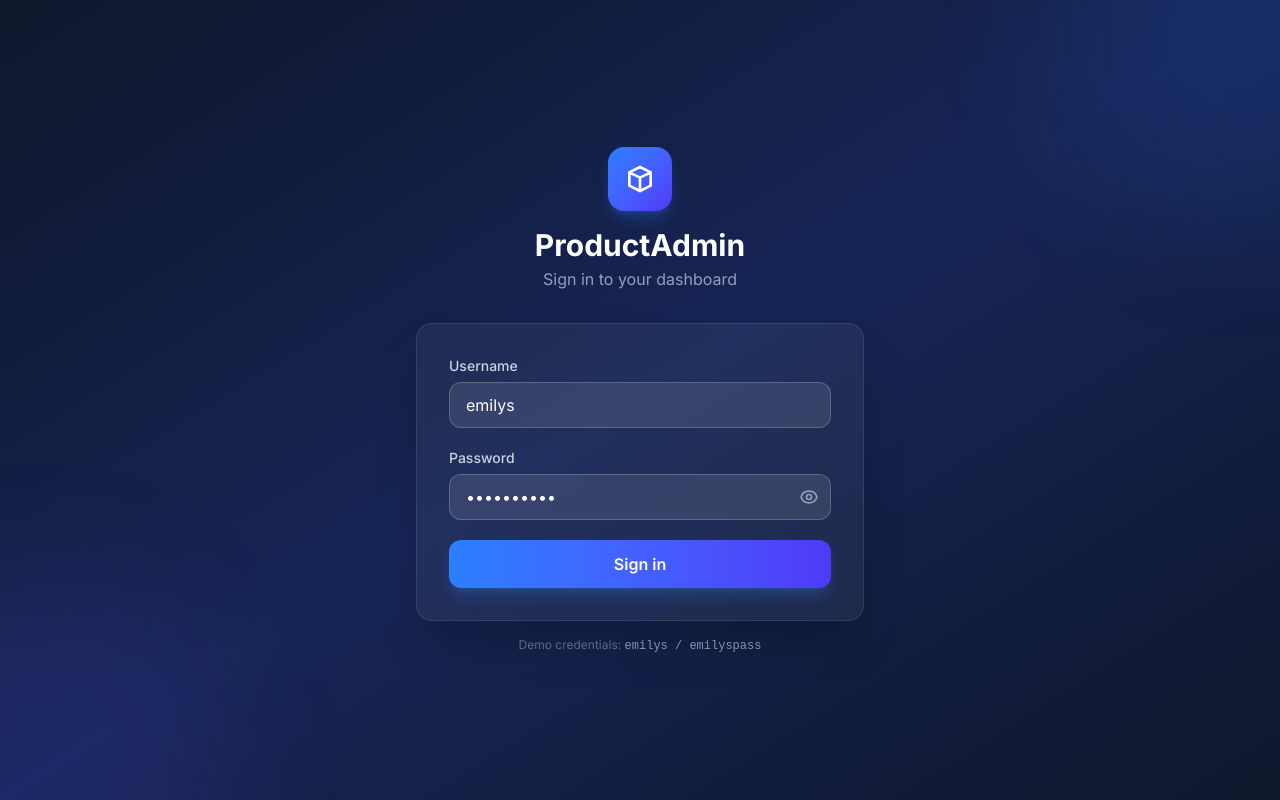
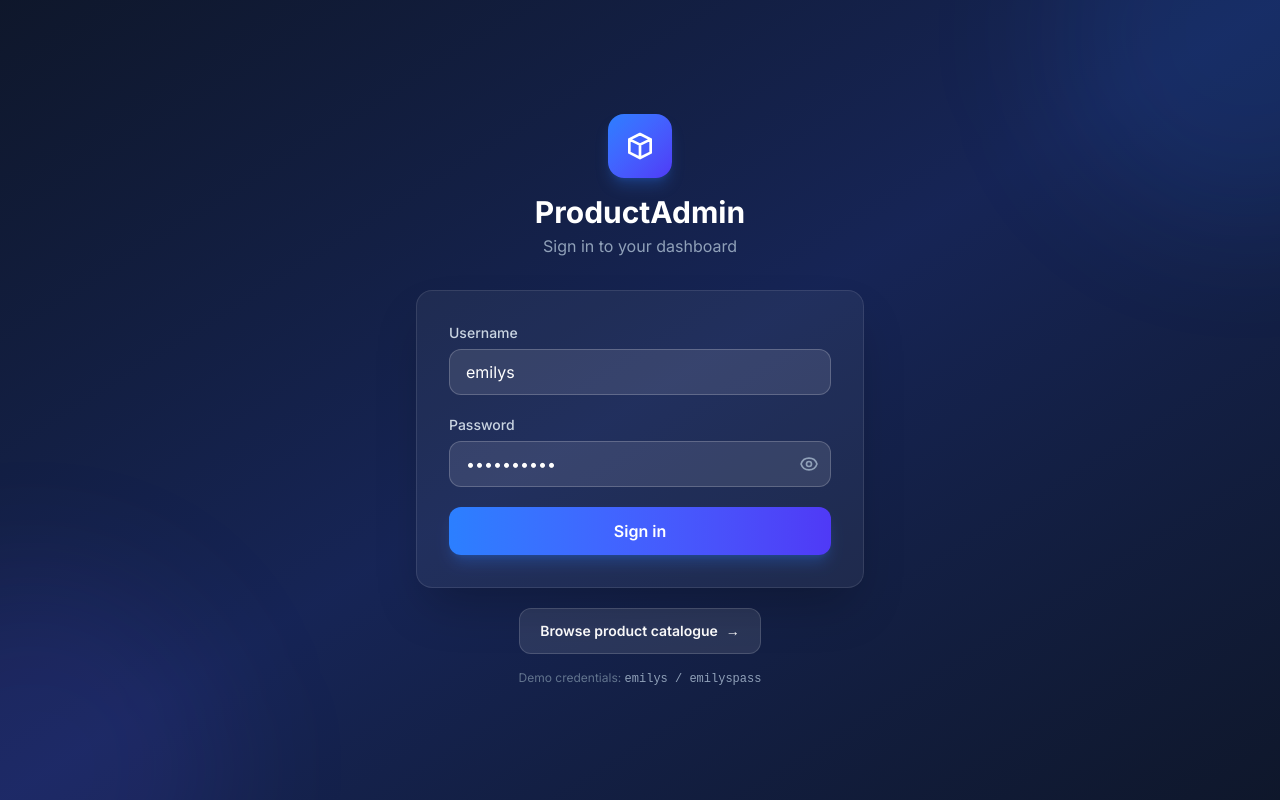
Before and after one commit to dARSHANdR4/product-dashboard, a Next.js app: page /login in a window 1280 px wide. Built offline with nearby package versions, Linux system fonts and the light colour scheme.

Commit message:
feat: add shop catalogue link to admin login

```diff
--- a/src/app/login/page.tsx
+++ b/src/app/login/page.tsx
@@ -1,4 +1,5 @@
 import type { Metadata } from 'next';
+import Link from 'next/link';
 import LoginForm from '@/components/auth/LoginForm';
 
 export const metadata: Metadata = {
@@ -32,6 +33,16 @@ export default function LoginPage() {
           <LoginForm />
         </div>
 
+        <div className="mt-5 text-center">
+          <Link
+            href="/shop"
+            className="inline-flex items-center justify-center gap-2 rounded-xl border border-white/15 bg-white/10 px-5 py-3 text-sm font-semibold text-white transition hover:bg-white/15 focus:outline-none focus:ring-2 focus:ring-blue-400 focus:ring-offset-2 focus:ring-offset-slate-900"
+          >
+            Browse product catalogue
+            <span aria-hidden="true">→</span>
+          </Link>
+        </div>
+
         {/* Test creds hint */}
         <p className="mt-4 text-center text-xs text-slate-500">
           Demo credentials: <span className="font-mono text-slate-400">emilys / emilyspass</span>
```
